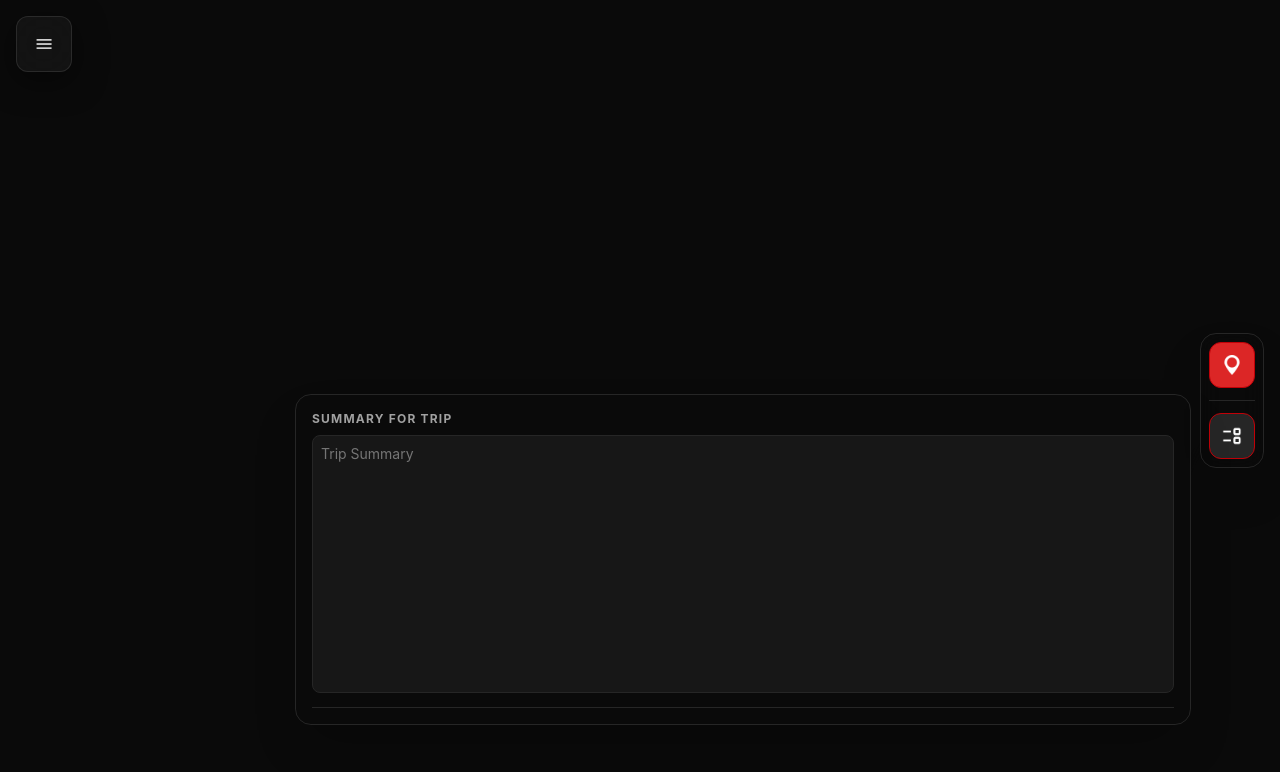
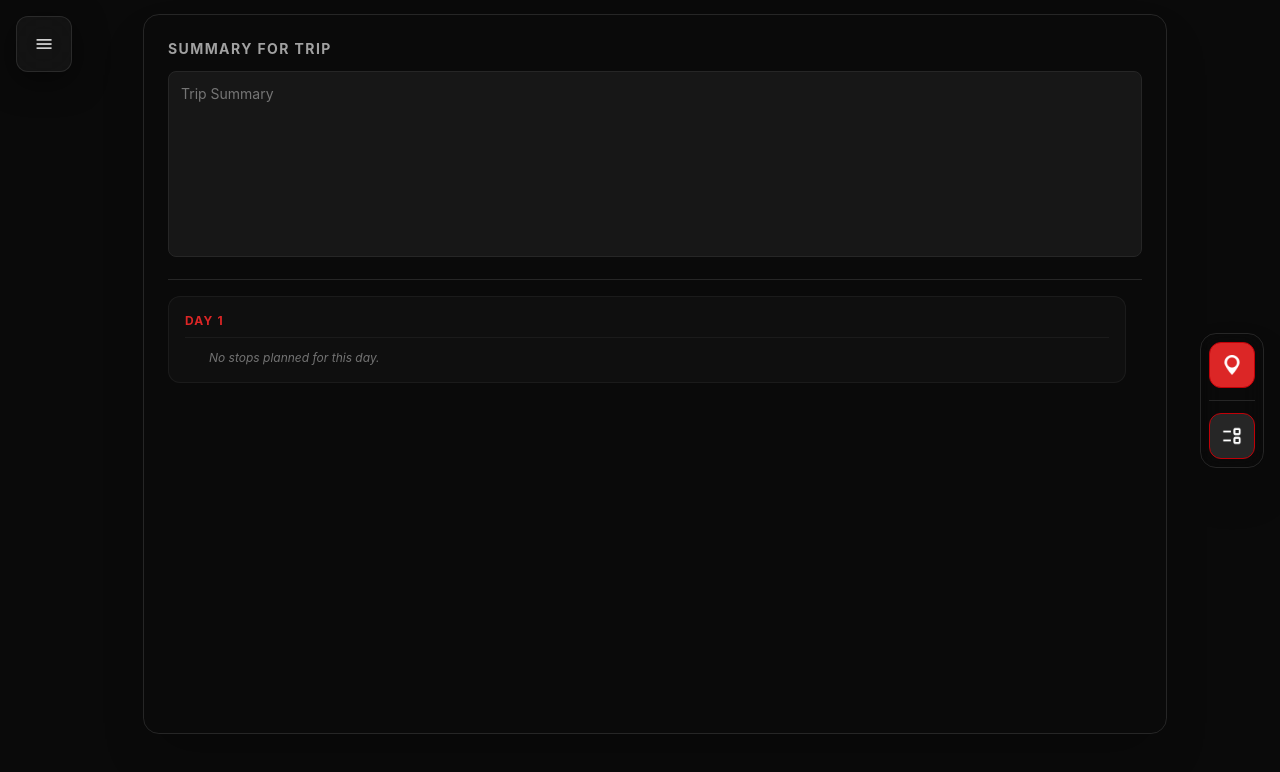
Before and after one commit to mark97543/Iter-viae-v2, a React (Vite) app in the folder client-desktop/: page / in a window 1280 px wide. Both pictures are taken after a click on the button 1232 px from the left and 435 px from the top of the page. Shown: the top 772 px of the page. Built offline with nearby package versions, Linux system fonts and the light colour scheme.

Commit message:
Itin now has note and Wyapoint edit features

```diff
--- a/client-desktop/src/components/menus/LayerControlMenuFiles/ItinSheet.tsx
+++ b/client-desktop/src/components/menus/LayerControlMenuFiles/ItinSheet.tsx
@@ -1,6 +1,7 @@
 // src/components/menus/LayerControlMenuFiles/ItinSheet.tsx
 
 import { useTripContext } from "../../../context/TripContext";
+import { Waypoint } from "../../../types/waypoints";
 
 
 const ItinSheet = ({ visible }: { visible: boolean }) => {
@@ -8,41 +9,104 @@ const ItinSheet = ({ visible }: { visible: boolean }) => {
 
     if (!visible) return null;
 
+    //Find the number of days
+    const maxDays = Math.max(1, ...waypoints.map((wp: Waypoint) => wp.day || 1));
 
     return (
         <div
             className='
-                absolute
-                right-18
-                top-[60px]
-                w-[70vw]
+                fixed
+                right-24
+                top-[-40vh]
+                h-[90vh]
+                w-[80vw]
+                max-w-5xl
                 bg-neutral-950/90
                 backdrop-blur-lg
                 border
                 border-neutral-800
                 rounded-2xl
                 shadow-2xl
-                p-4
+                p-6
                 flex
                 flex-col
-                gap-3
+                gap-4
                 animate-in
                 fade-in
                 slide-in-from-right-2
                 duration-300
-                cursor-default'
+                cursor-default
+                overflow-y-scroll
+                '
         >
-            <div className="border-b border-neutral-800 pb-2">
-                <h1 className='text-xs font-bold tracking-widest uppercase text-neutral-400'>
+            <div className="border-b border-neutral-800 pb-4 shrink-0">
+                <h1 className='text-sm font-bold tracking-widest uppercase text-neutral-400'>
                     Summary for {tripTitle || 'Trip'}
                 </h1>
                 <textarea
                     value={tripSummary}
                     onChange={(e) => setTripSummary(e.target.value)}
-                    className='w-full mt-2 bg-neutral-900 border border-neutral-800 rounded-lg p-2 text-neutral-300 text-sm focus:outline-none focus:border-tactical-red transition-colors resize-none custom-scrollbar'
+                    className='w-full mt-3 bg-neutral-900 border border-neutral-800 rounded-lg p-3 text-neutral-300 text-sm focus:outline-none focus:border-tactical-red transition-colors resize-none custom-scrollbar'
                     placeholder="Trip Summary"
-                    rows={12}
+                    rows={8}
                 />
+            </div>
+
+            <div className="flex-1 overflow-y-auto custom-scrollbar pr-4 space-y-6">
+                {Array.from({ length: maxDays }).map((_, i) => {
+                    const dayWaypoints = waypoints
+                        .filter((wp: Waypoint) => (wp.day || 1) === i + 1)
+                        .sort((a: Waypoint, b: Waypoint) => (a.stopIndex || 0) - (b.stopIndex || 0));
+
+                    return (
+                        <div key={i} className="bg-neutral-900/50 p-4 rounded-xl border border-white/5">
+                            <h1 className='text-xs font-bold tracking-widest uppercase text-tactical-red mb-3 border-b border-white/5 pb-2'>
+                                Day {i + 1}
+                            </h1>
+
+                            <div className="flex flex-col gap-3 pl-2">
+                                {dayWaypoints.length > 0 ? (
+                                    dayWaypoints.map((wp: Waypoint, index: number) => (
+                                        <div key={wp.id} className="relative pl-4 border-l border-neutral-700">
+                                            {/* Small dot on the timeline */}
+                                            <div className="absolute left-[-5px] top-1.5 w-2 h-2 rounded-full bg-neutral-600 border-2 border-neutral-900" />
+                                            <input
+                                                className='
+                                                    w-full bg-neutral-900 border border-neutral-800
+                                                    rounded-lg p-2 text-neutral-200 text-sm font-medium
+                                                    focus:outline-none focus:border-tactical-red
+                                                    transition-colors mb-2'
+                                                value={wp.name}
+                                                onChange={(e) => {
+                                                    setWaypoints(waypoints.map((w: Waypoint) =>
+                                                        w.id === wp.id ? { ...w, name: e.target.value } : w
+                                                    ));
+                                                }}
+                                            />
+                                            <textarea
+                                                className='
+                                                    w-full bg-black/40 border border-white/5
+                                                    rounded-lg p-2 text-neutral-400 text-xs italic
+                                                    focus:outline-none focus:border-tactical-red/50
+                                                    transition-colors resize-none custom-scrollbar'
+                                                rows={2}
+                                                placeholder="Add a note..."
+                                                value={wp.note || ''}
+                                                onChange={(e) => {
+                                                    setWaypoints(waypoints.map((w: Waypoint) =>
+                                                        w.id === wp.id ? { ...w, note: e.target.value } : w
+                                                    ));
+                                                }}
+                                            />
+                                        </div>
+                                    ))
+                                ) : (
+                                    <p className="text-xs text-neutral-500 italic pl-4">No stops planned for this day.</p>
+                                )}
+                            </div>
+                        </div>
+                    );
+                })}
             </div>
 
 
```
Also changed, not shown: client-desktop/FlowCharts And Docs/V09.md (+9 -0 lines).
